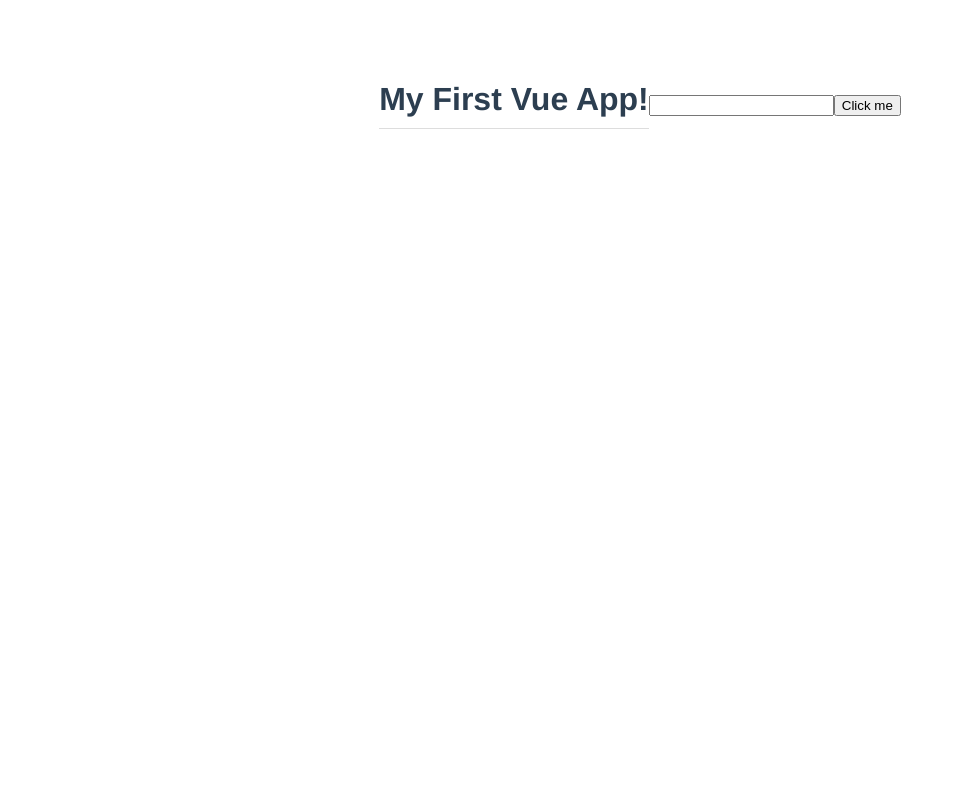
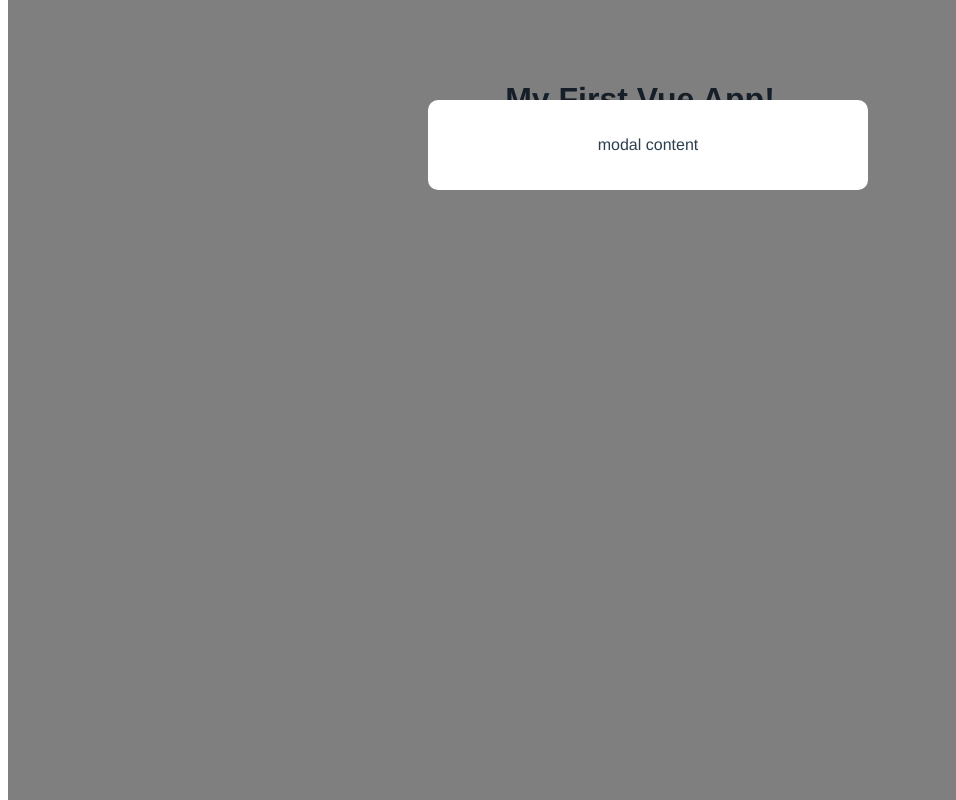
Before and after one commit to kylesdev91/modal-project, a Vue app: page / in a window 1280 px wide. Shown: the whole page, without its empty margins (0-956 px from the left). Built offline with nearby package versions, Linux system fonts and the light colour scheme.

Commit message:
Lecture 23

```diff
--- a/src/App.vue
+++ b/src/App.vue
@@ -1,24 +1,20 @@
 <template>
   <!-- <h1>My First Vue App!</h1> -->
   <h1>{{ title }}</h1>
-  <input type="text" ref="name" />
-  <button @click="handleClick">Click me</button>
+  <Modal />
 </template>
 
 <script>
+import Modal from './components/Modal.vue';
 export default {
   name: 'App',
+  components: {
+    Modal,
+  },
   data() {
     return {
       title: 'My First Vue App!',
     };
-  },
-  methods: {
-    handleClick() {
-      console.log(this.$refs.name);
-      this.$refs.name.classList.add('active');
-      this.$refs.name.focus();
-    },
   },
 };
 </script>
--- /dev/null
+++ b/src/components/Modal.vue
@@ -0,0 +1,25 @@
+<template>
+  <div class="backdrop">
+    <div class="modal">
+      <p>modal content</p>
+    </div>
+  </div>
+</template>
+
+<style>
+.modal {
+  width: 400px;
+  padding: 20px;
+  margin: 100px auto;
+  background: white;
+  border-radius: 10px;
+}
+.backdrop {
+  top: 0;
+  position: fixed;
+  background: rgba(0, 0, 0, 0.5);
+  width: 100%;
+  height: 100%;
+}
+</style>
+Footer
```
Also changed, not shown: src/components/HelloWorld.vue (deleted, +0 -57 lines).
